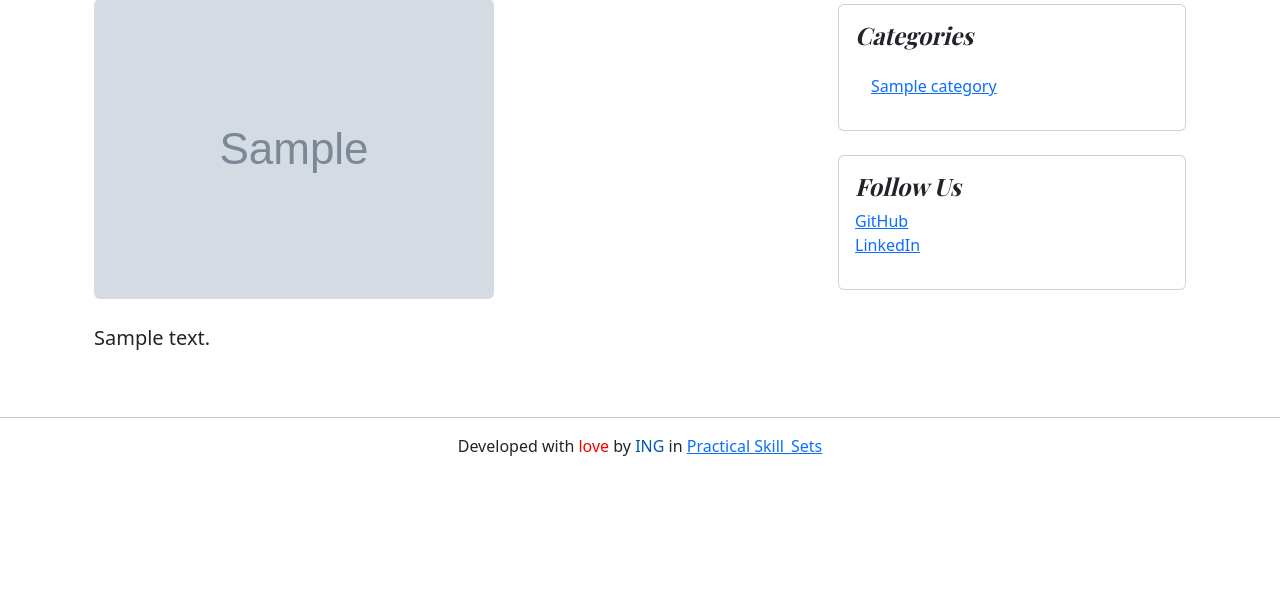
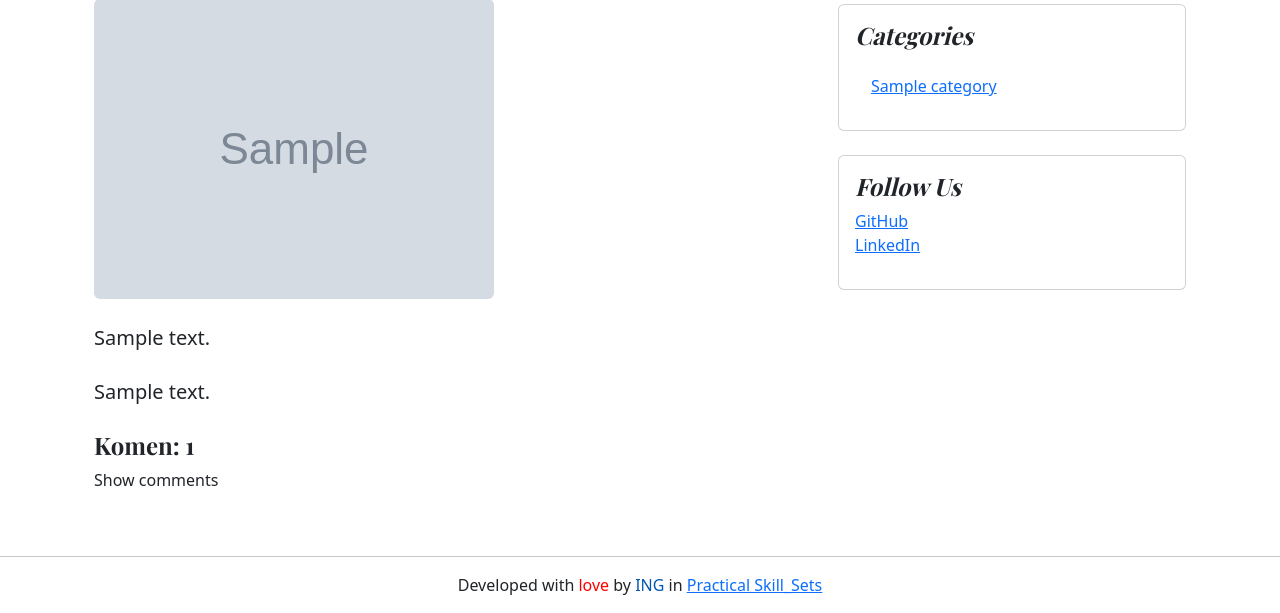
Before and after one commit to gurnitha/2466-dj5-blog-app, a Django app: template templates/blog/blogs_by_slug.html in a window 1280 px wide. Shown: the part 582-1195 px from the top of the page. Before the commit the page ends 1038 px from the top, so only its background shows below. Run offline with Django 5.2, Linux system fonts and the light colour scheme; tables that the repository leaves empty hold one stand-in row (values such as "Sample post"); the template is opened without the code that fills it: values that come from a table or form of the project are taken from there, most other values are stand-ins (such as "Sample title", 1, 10 or a date in 2020); grey boxes marked "Sample" are stand-in pictures; data that the repository does not hold is empty; some libraries are stand-ins or nearby versions.

Commit message:
4. Load dan display comments part 1: logika menampilkan komen

```diff
--- a/templates/blog/blogs_by_slug.html
+++ b/templates/blog/blogs_by_slug.html
@@ -34,7 +34,18 @@
 
                 <!-- Post content-->
                 <section class="mb-5">
+                    <p class="fs-5 mb-4">{{ single_blog.short_description }}</p>
                     <p class="fs-5 mb-4">{{ single_blog.blog_body }}</p>
+
+                    <!-- Comments -->
+                    <h4>Komen: 1</h4>
+
+                    {% if comments %}
+                        <p>Show comments</p>
+                    {% else %}
+                        <p>No comment yet</p>
+                    {% endif %}
+
                 </section>
             </article>
         </div>
```
Also changed, not shown: app/blog/views.py (+10 -2 lines), README.md.
